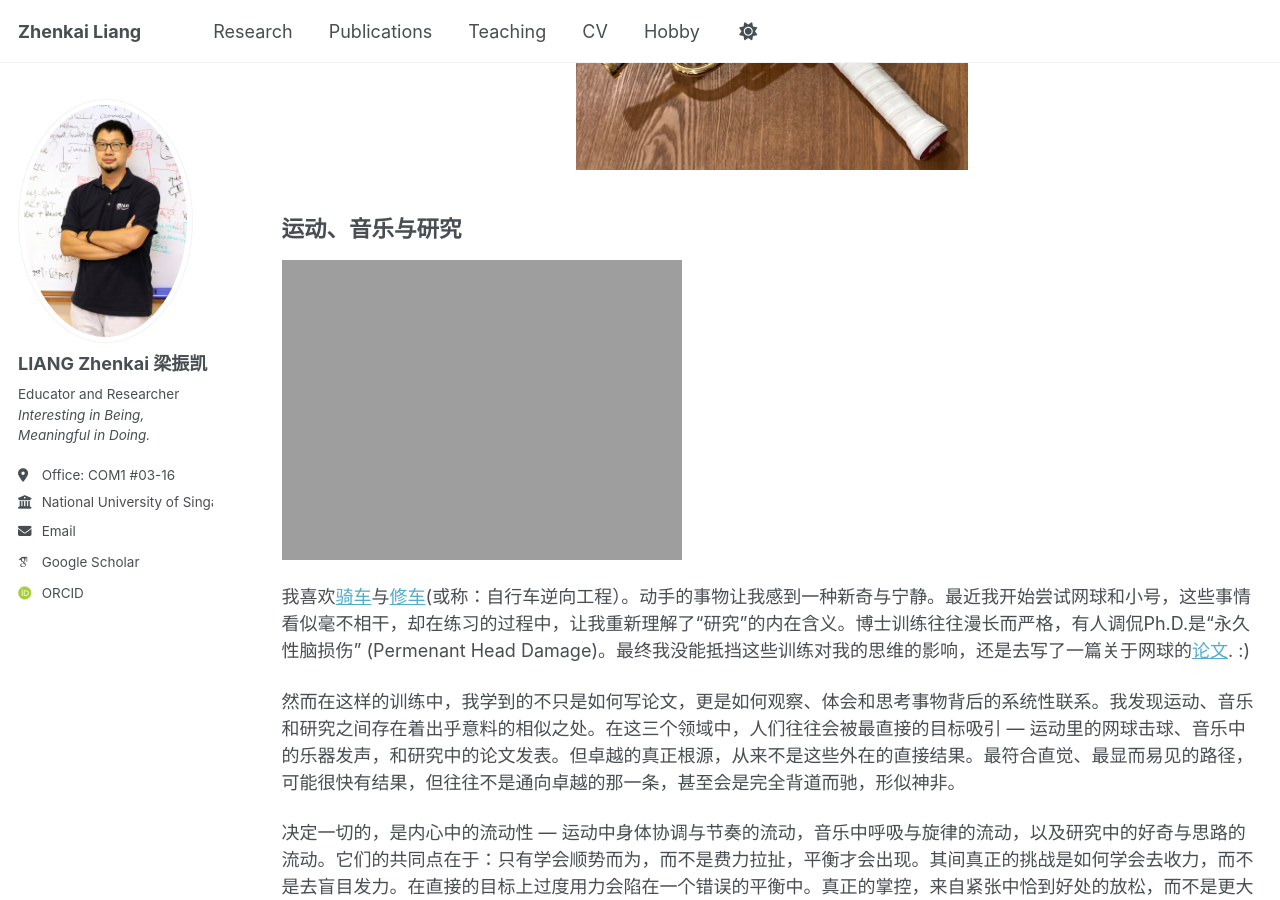
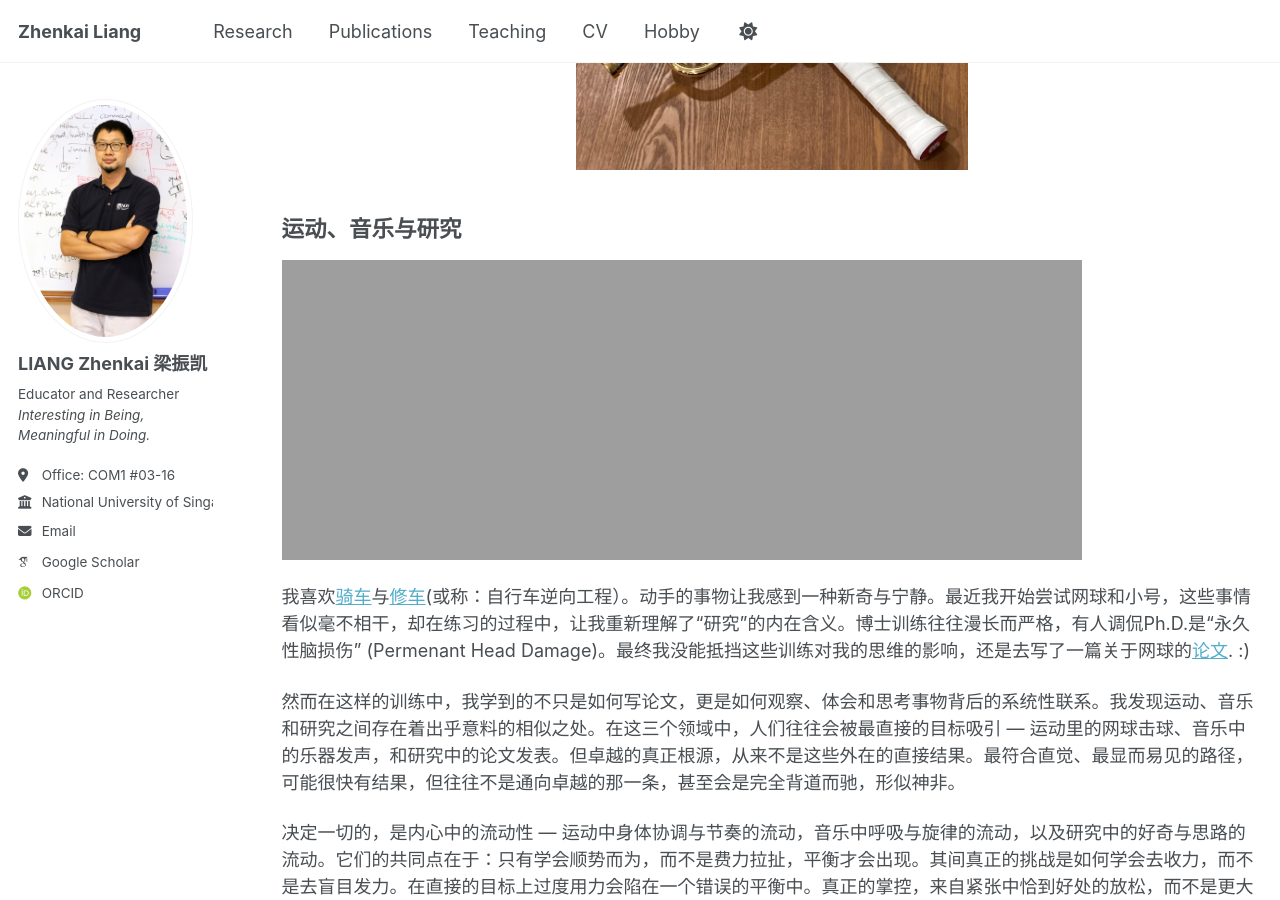
Before and after one commit to zhenkai-liang/zhenkai-liang.github.io, a Jekyll site: the page built from _pages/hobby.md, in a window 1280 px wide and 900 px high, scrolled down 1037 px. Built offline with Jekyll 4.4.1, drawn with Linux system fonts in a browser that asks for light colours; some web fonts are replaced.

Commit message:
Update hobby.md

```diff
--- a/_pages/hobby.md
+++ b/_pages/hobby.md
@@ -34,7 +34,7 @@ Often, the breakthrough we seek does not come from greater efforts, but from lea
 
 运动、音乐与研究
 -------------
-<img src="https://www.comp.nus.edu.sg/~liangzk/images/seal.jpg">
+<img src="https://www.comp.nus.edu.sg/~liangzk/images/cname.jpg"><img src="https://www.comp.nus.edu.sg/~liangzk/images/seal.jpg">
 
 我喜欢[骑车](https://www.comp.nus.edu.sg/~liangzk/images/bike.jpg)与[修车](https://www.comp.nus.edu.sg/~liangzk/images/rbike.jpg)(或称：自行车逆向工程）。动手的事物让我感到一种新奇与宁静。最近我开始尝试网球和小号，这些事情看似毫不相干，却在练习的过程中，让我重新理解了“研究”的内在含义。博士训练往往漫长而严格，有人调侃Ph.D.是“永久性脑损伤” (Permenant Head Damage)。最终我没能抵挡这些训练对我的思维的影响，还是去写了一篇关于网球的[论文](https://tennis-ans.github.io). :)
 
```
